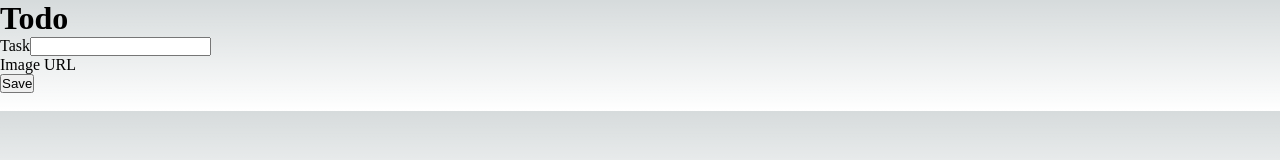
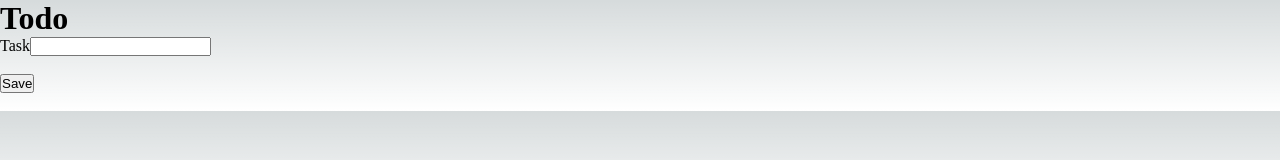
Before and after one commit to sandip-pokhrel/nextjs-todo, a Next.js app: page / in a window 1280 px wide. Shown: the top 160 px of the page. Built offline with nearby package versions, Linux system fonts and the light colour scheme.

Commit message:
remove label for image

```diff
--- a/pages/index.tsx
+++ b/pages/index.tsx
@@ -35,7 +35,6 @@ export default function Home() {
         }}
       ></input>
       <br />
-      <label>Image URL</label>
 
       <br />
       <button
```
